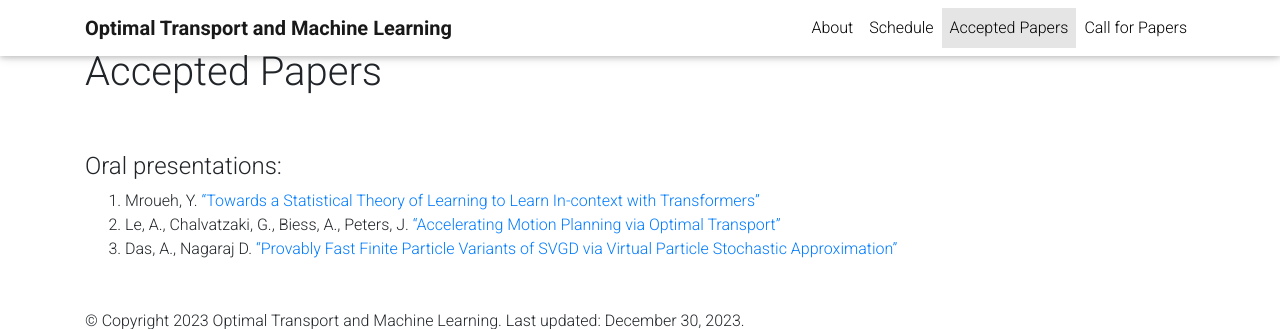
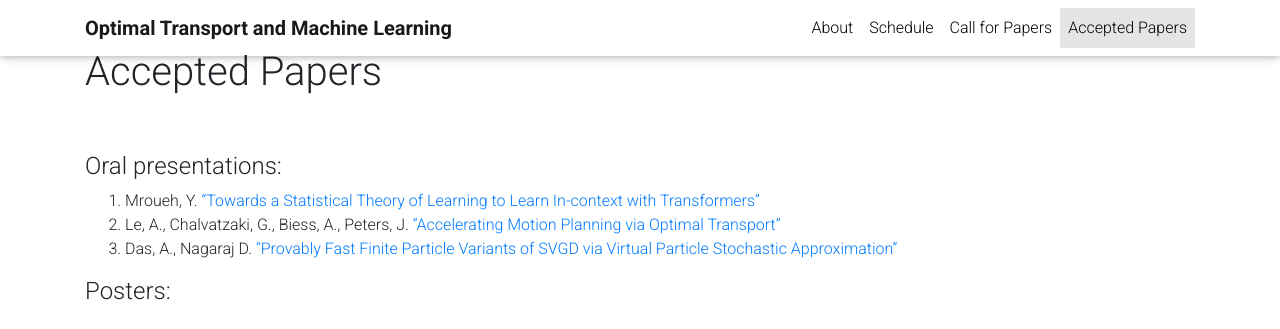
Before and after one commit to otmlworkshop/otmlworkshop.github.io, a Jekyll site: the page built from _pages/accepted_papers.md, in a window 1280 px wide, cut to the strip 0-329 px from the top of the page. Built offline with Jekyll 4.4.1, drawn with Linux system fonts in a browser that asks for light colours; a style sheet for code colours, icons or effects is not loaded; some of the changed lines change nothing that is shown.

Commit message:
Update accepted_papers.md

```diff
--- a/_pages/accepted_papers.md
+++ b/_pages/accepted_papers.md
@@ -3,7 +3,7 @@ layout: page
 permalink: /accepted_papers/
 title: Accepted Papers
 nav: true
-nav_order: 3
+nav_order: 4
 ---
 
 <br>
@@ -12,3 +12,5 @@ nav_order: 3
 1. Mroueh, Y. <a href="https://openreview.net/forum?id=ZbioTIO6y6">"Towards a Statistical Theory of Learning to Learn In-context with Transformers"</a>
 2. Le, A., Chalvatzaki, G., Biess, A., Peters, J. <a href="https://openreview.net/forum?id=eUZZHoTknJ">"Accelerating Motion Planning via Optimal Transport"</a>
 3. Das, A., Nagaraj D. <a href="https://openreview.net/forum?id=237y5Bc0p8">"Provably Fast Finite Particle Variants of SVGD via Virtual Particle Stochastic Approximation"</a>
+
+#### Posters:
```
